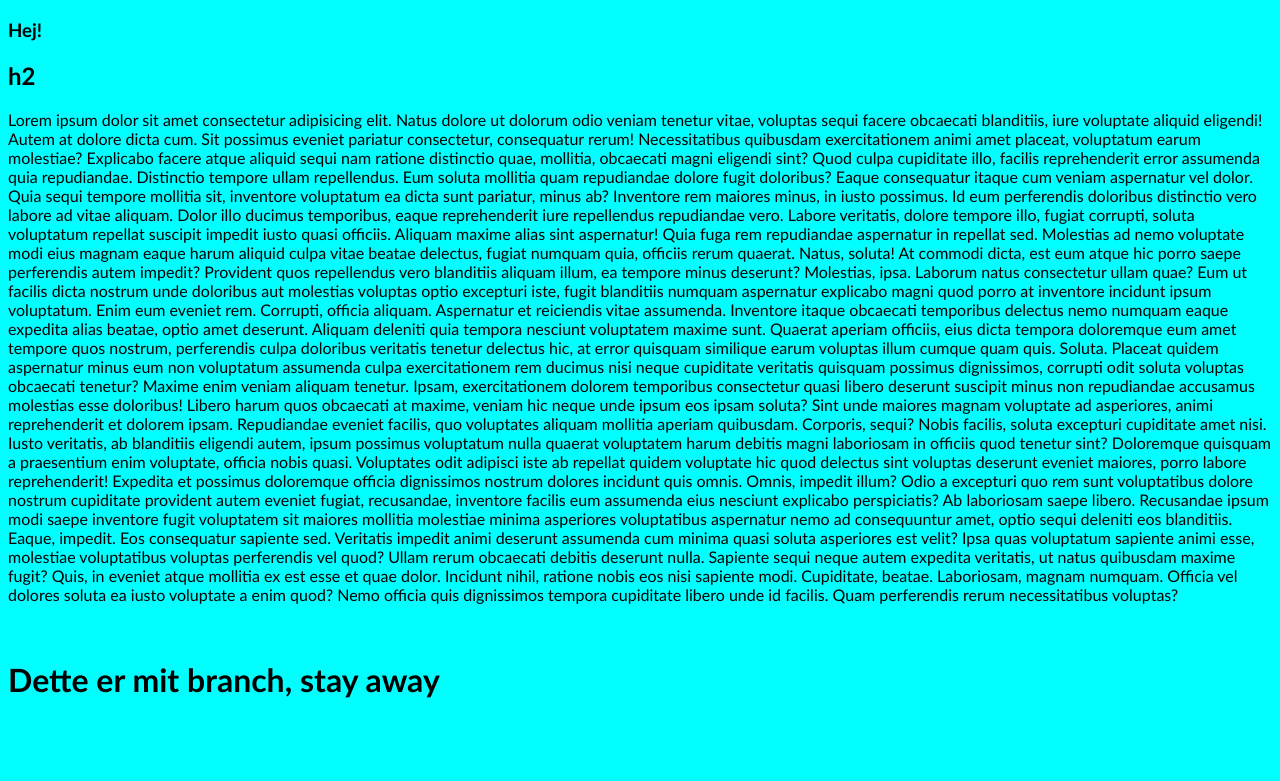
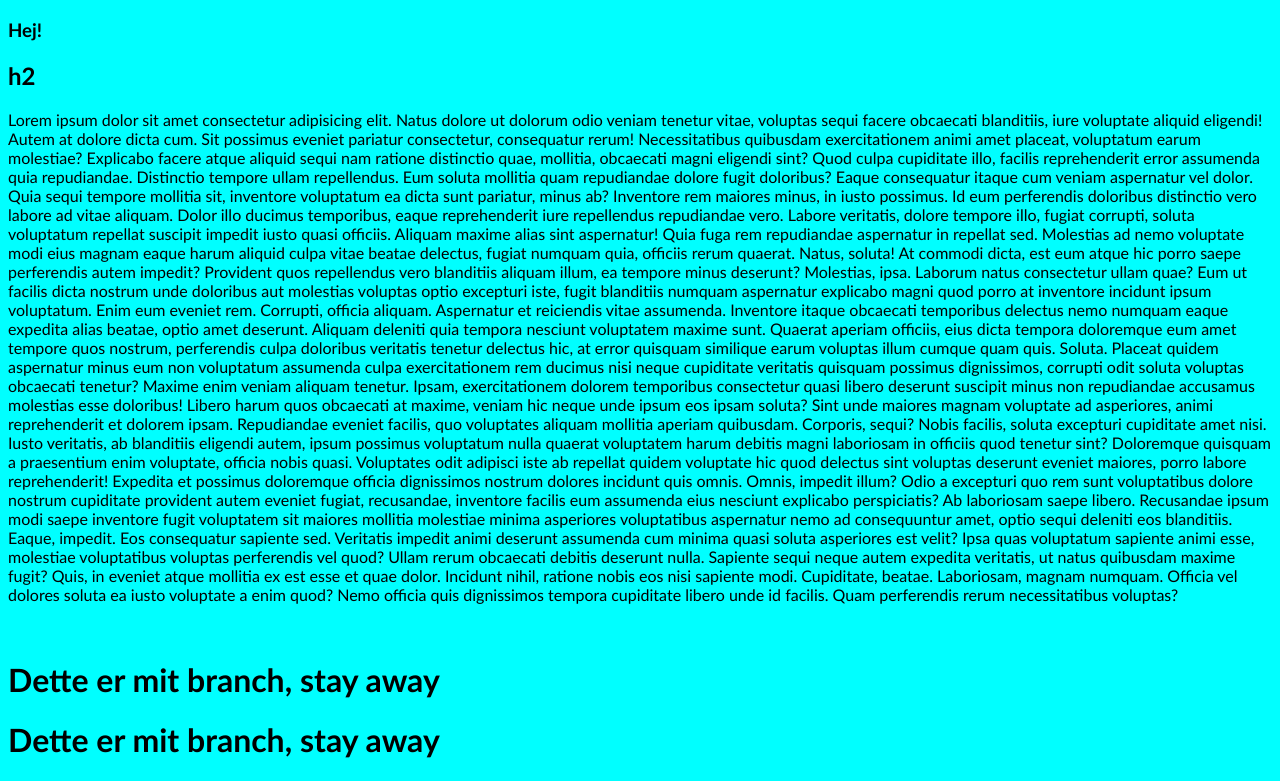
Before and after one commit to IsabellaRobinson/github-repo-test, a plain HTML site: page index.html in a window 1280 px wide. Shown: the part 174-955 px from the top of the page. Before the commit the page ends 894 px from the top, so only its background shows below. Drawn offline with Linux system fonts and the light colour scheme; a script that the page names is missing.

Commit message:
luis branch

```diff
--- a/index.html
+++ b/index.html
@@ -35,6 +35,7 @@
     <img src=".." alt="">
 
         <h1>Dette er mit branch, stay away</h1>
+        <h1>Dette er mit branch, stay away</h1>
 
     <script src="bootcamp.js"></script>
 </body>
```
